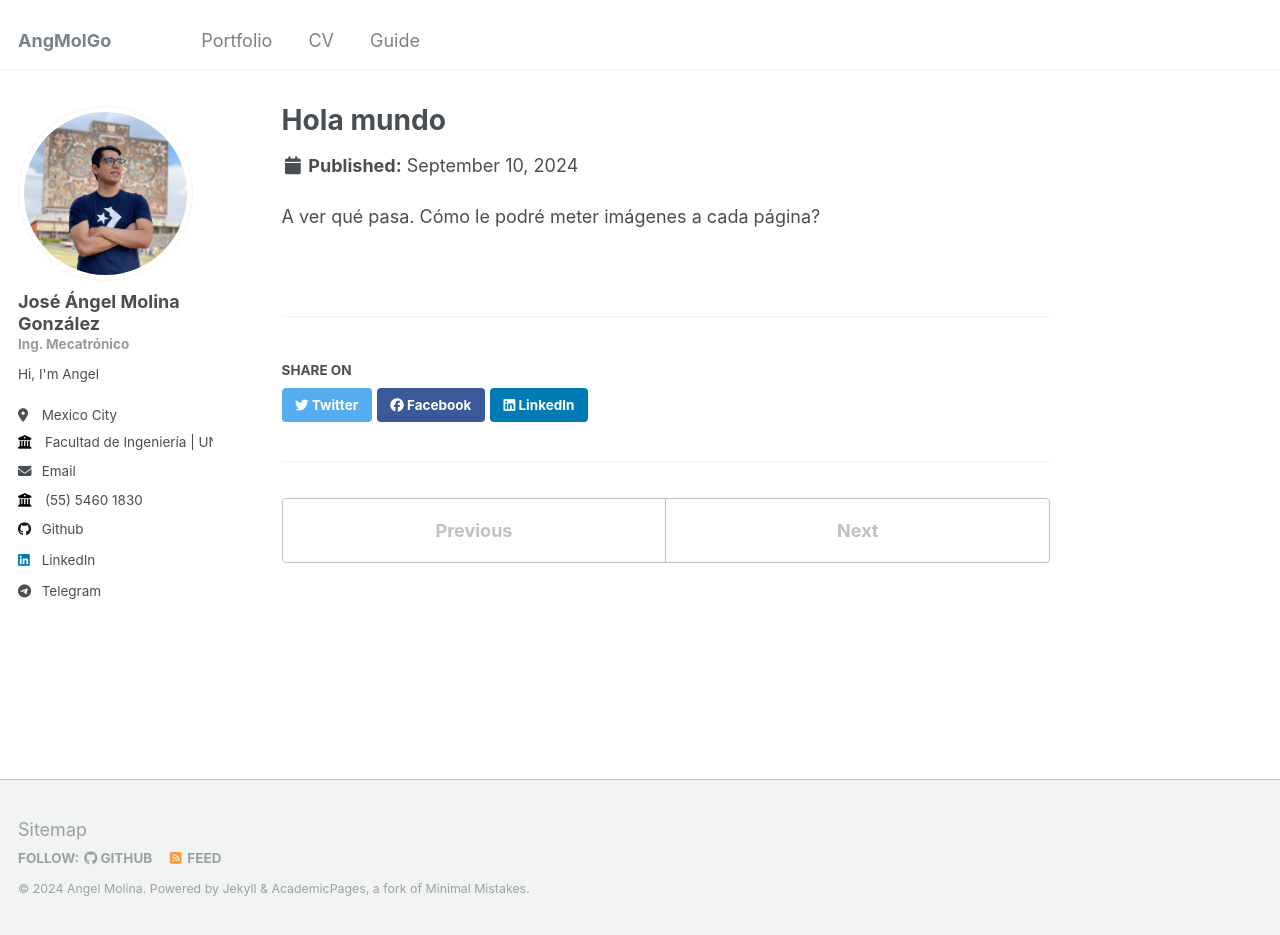
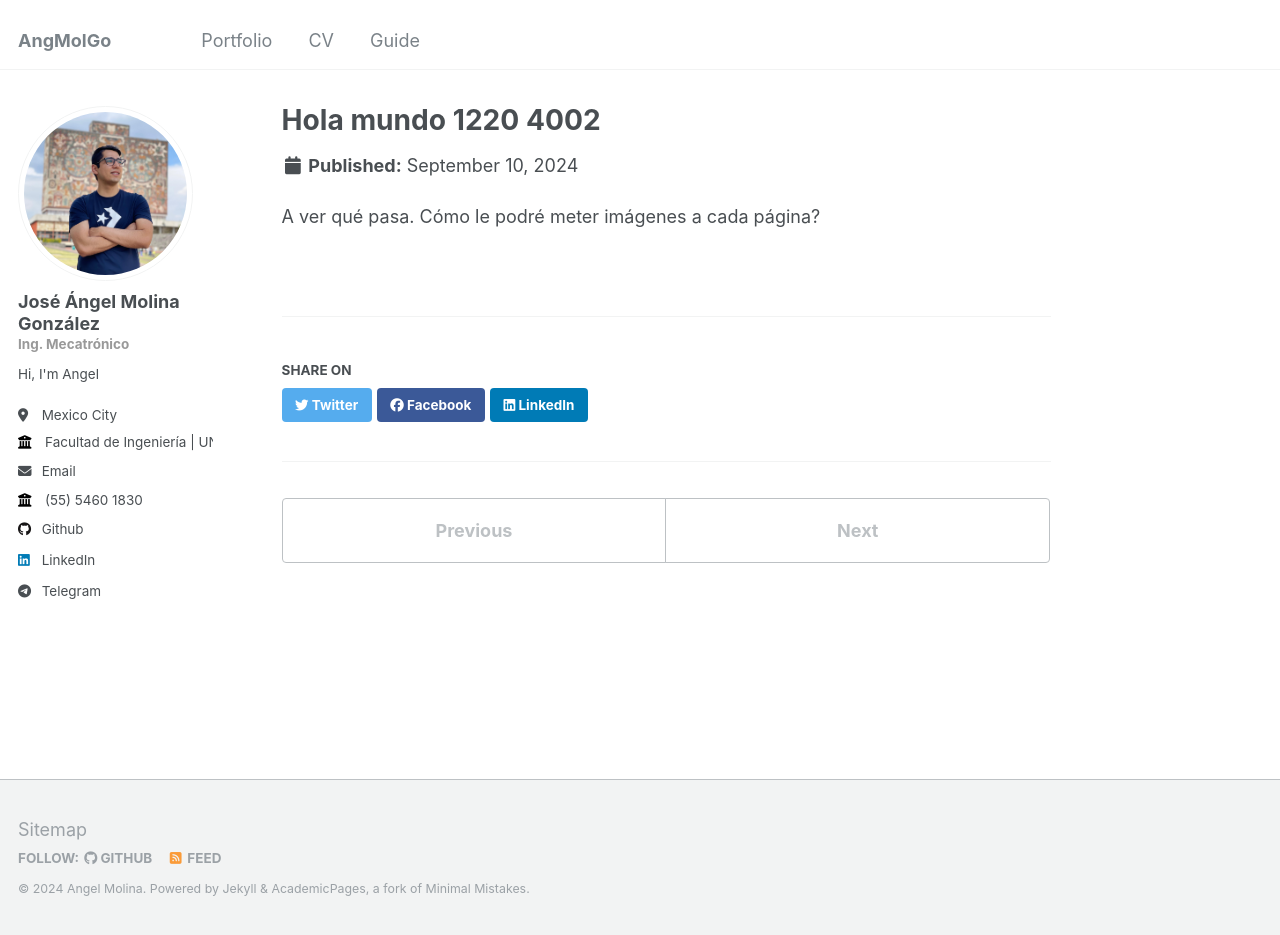
Before and after one commit to AngMolGo/angmolgo.github.io, a Jekyll site: the page built from _portfolio/portfolio-1 copy.md, in a window 1280 px wide and 935 px high. Built offline with Jekyll 4.4.1, drawn with Linux system fonts in a browser that asks for light colours.

Commit message:
Otro comit de imagenes

```diff
--- a/_portfolio/portfolio-1 copy.md
+++ b/_portfolio/portfolio-1 copy.md
@@ -1,6 +1,6 @@
 ---
-title: "Hola mundo"
-excerpt: "Esto es un overview del proyecto en cuestión<br/><img src='/images/image-alignment-1200x4002.png'>"
+title: "Hola mundo 1220 4002"
+excerpt: "Esto es un overview del proyecto en cuestión<br/><img src='/images/image-alignment-1200x4002.jpg'>"
 collection: portfolio
 ---
 
```
Also changed, not shown: _portfolio/portfolio-1 copy 2.md (+2 -2 lines).
